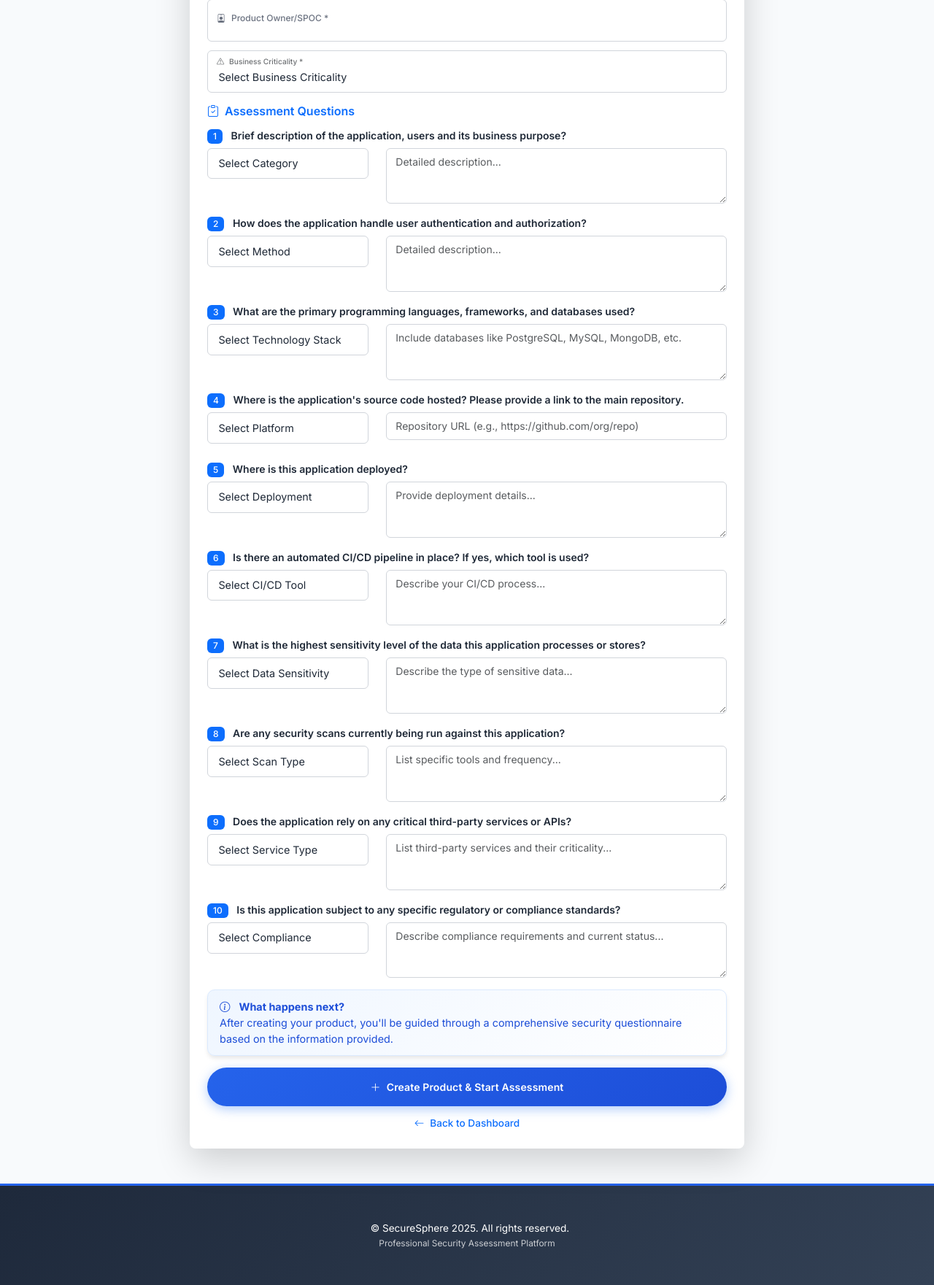
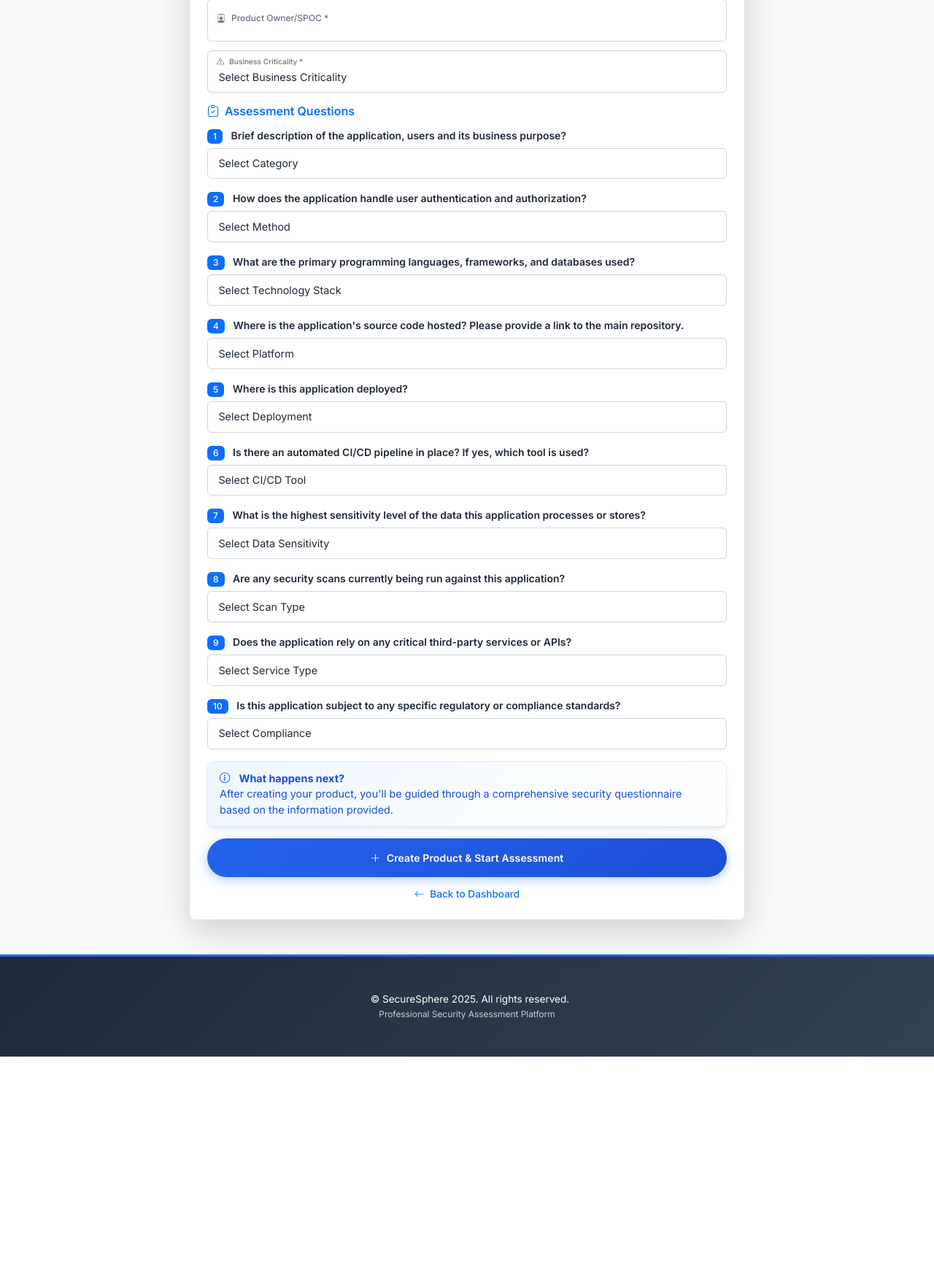
Before and after one commit to keham-10/mini, a Flask app: template kmkm/templates/add_product.html in a window 1280 px wide. Shown: the part 437-2198 px from the top of the page at 73% size. After the commit the page ends 1885 px from the top, so only its background shows below. Run offline with Flask 3, Linux system fonts and the light colour scheme; the template is opened without the code that fills it, so the values that code supplies are empty.

Commit message:
Refactor add_product.html form layout to simplify question sections (#29)
Co-authored-by: Cursor Agent <cursoragent@cursor.com>
Co-authored-by: laurenzo.randen <laurenzo.randen@freedrops.org>

```diff
--- a/kmkm/app.py
+++ b/kmkm/app.py
@@ -3901,51 +3901,6 @@ def get_question_status(response_id):
         'needs_client_response': response.needs_client_response
     })
 
-@app.route('/approve_from_chat/<int:chat_id>', methods=['POST'])
-@login_required('lead')
-def approve_from_chat(chat_id):
-    """Approve a question directly from the chat interface"""
-    chat = QuestionChat.query.get_or_404(chat_id)
-
-    # Verify lead can access this chat
-    lead = User.query.get(session['user_id'])
-    if not lead.can_access_client_data(chat.client_id):
-        flash('You are not authorized to approve this question.')
-        return redirect(url_for('dashboard'))
-
-    # Update response status to approved
-    response = chat.response
-    response.is_reviewed = True
-    response.is_approved = True
-    response.needs_client_response = False
-    response.review_status = 'approved'
-    response.updated_at = datetime.now(timezone.utc)
-
-    # Close the chat
-    chat.review_status = 'approved'
-    chat.is_active = False
-    chat.updated_at = datetime.now(timezone.utc)
-
-    # Add approval message to chat
-    approval_message = ChatMessage(
-        chat_id=chat_id,
-        sender_id=session['user_id'],
-        message_type='status_change',
-        content='✅ Question approved and finalized by lead',
-        is_read_by_client=False,
-        is_read_by_lead=True
-    )
-    db.session.add(approval_message)
-
-    db.session.commit()
-
-    # Recalculate scores
-    calculate_and_store_scores(response.product_id, response.user_id)
-    update_product_status(response.product_id, response.user_id)
-
-    flash('Question approved successfully!')
-    return redirect(url_for('question_chat', chat_id=chat_id))
-
 @app.route('/get_unread_notifications')
 @login_required()
 def get_unread_notifications():
--- a/kmkm/templates/add_product.html
+++ b/kmkm/templates/add_product.html
@@ -62,8 +62,7 @@
                                 <span class="badge bg-primary me-2">1</span>
                                 Brief description of the application, users and its business purpose?
                             </label>
-                            <div class="row">
-                                <div class="col-md-4 mb-2">
+                            <div class="mb-2">
                                 <select name="q1_category" class="form-select" id="q1Category">
                                     <option value="">Select Category</option>
                                     <option value="Web Application">Web Application</option>
@@ -73,11 +72,6 @@
                                     <option value="Database System">Database System</option>
                                     <option value="Other">Other</option>
                                 </select>
-                                </div>
-                                <div class="col-md-8">
-                                    <textarea name="q1_description" class="form-control" id="q1Description"
-                                              rows="3" placeholder="Detailed description..."></textarea>
-                                </div>
                             </div>
                             <div class="form-floating mt-2" id="q1OtherDiv" style="display: none;">
                                 <input type="text" name="q1_other" class="form-control" id="q1Other"
@@ -92,8 +86,7 @@
                                 <span class="badge bg-primary me-2">2</span>
                                 How does the application handle user authentication and authorization?
                             </label>
-                            <div class="row">
-                                <div class="col-md-4 mb-2">
+                            <div class="mb-2">
                                 <select name="q2_category" class="form-select" id="q2Category">
                                     <option value="">Select Method</option>
                                     <option value="SSO via SAML">SSO via SAML</option>
@@ -104,11 +97,6 @@
                                     <option value="Multi-factor Auth">Multi-factor Authentication</option>
                                     <option value="Other">Other</option>
                                 </select>
-                                </div>
-                                <div class="col-md-8">
-                                    <textarea name="q2_description" class="form-control" id="q2Description"
-                                              rows="3" placeholder="Detailed description..."></textarea>
-                                </div>
                             </div>
                             <div class="form-floating mt-2" id="q2OtherDiv" style="display: none;">
                                 <input type="text" name="q2_other" class="form-control" id="q2Other"
@@ -123,8 +111,7 @@
                                 <span class="badge bg-primary me-2">3</span>
                                 What are the primary programming languages, frameworks, and databases used?
                             </label>
-                            <div class="row">
-                                <div class="col-md-4 mb-2">
+                            <div class="mb-2">
                                 <select name="q3_category" class="form-select" id="q3Category">
                                     <option value="">Select Technology Stack</option>
                                     <option value="Java/Spring">Java/Spring</option>
@@ -136,11 +123,6 @@
                                     <option value="PHP/Laravel">PHP/Laravel</option>
                                     <option value="Other">Other</option>
                                 </select>
-                                </div>
-                                <div class="col-md-8">
-                                    <textarea name="q3_description" class="form-control" id="q3Description"
-                                              rows="3" placeholder="Include databases like PostgreSQL, MySQL, MongoDB, etc."></textarea>
-                                </div>
                             </div>
                             <div class="form-floating mt-2" id="q3OtherDiv" style="display: none;">
                                 <input type="text" name="q3_other" class="form-control" id="q3Other"
@@ -155,8 +137,7 @@
                                 <span class="badge bg-primary me-2">4</span>
                                 Where is the application's source code hosted? Please provide a link to the main repository.
                             </label>
-                            <div class="row">
-                                <div class="col-md-4 mb-2">
+                            <div class="mb-2">
                                 <select name="q4_category" class="form-select" id="q4Category">
                                     <option value="">Select Platform</option>
                                     <option value="GitHub">GitHub</option>
@@ -166,11 +147,6 @@
                                     <option value="Internal Git">Internal Git Server</option>
                                     <option value="Other">Other</option>
                                 </select>
-                                </div>
-                                <div class="col-md-8">
-                                    <input type="url" name="q4_description" class="form-control" id="q4Description"
-                                           placeholder="Repository URL (e.g., https://github.com/org/repo)">
-                                </div>
                             </div>
                             <div class="form-floating mt-2" id="q4OtherDiv" style="display: none;">
                                 <input type="text" name="q4_other" class="form-control" id="q4Other"
@@ -185,8 +161,7 @@
                                 <span class="badge bg-primary me-2">5</span>
                                 Where is this application deployed?
                             </label>
-                            <div class="row">
-                                <div class="col-md-4 mb-2">
+                            <div class="mb-2">
                                 <select name="q5_category" class="form-select" id="q5Category">
                                     <option value="">Select Deployment</option>
                                     <option value="On-premise">On-premise</option>
@@ -199,11 +174,6 @@
                                     <option value="Serverless">Serverless</option>
                                     <option value="Other">Other</option>
                                 </select>
-                                </div>
-                                <div class="col-md-8">
-                                    <textarea name="q5_description" class="form-control" id="q5Description"
-                                              rows="3" placeholder="Provide deployment details..."></textarea>
-                                </div>
                             </div>
                             <div class="form-floating mt-2" id="q5OtherDiv" style="display: none;">
                                 <input type="text" name="q5_other" class="form-control" id="q5Other"
@@ -218,8 +188,7 @@
                                 <span class="badge bg-primary me-2">6</span>
                                 Is there an automated CI/CD pipeline in place? If yes, which tool is used?
                             </label>
-                            <div class="row">
-                                <div class="col-md-4 mb-2">
+                            <div class="mb-2">
                                 <select name="q6_category" class="form-select" id="q6Category">
                                     <option value="">Select CI/CD Tool</option>
                                     <option value="Jenkins">Jenkins</option>
@@ -232,11 +201,6 @@
                                     <option value="No Pipeline">No Pipeline</option>
                                     <option value="Other">Other</option>
                                 </select>
-                                </div>
-                                <div class="col-md-8">
-                                    <textarea name="q6_description" class="form-control" id="q6Description"
-                                              rows="3" placeholder="Describe your CI/CD process..."></textarea>
-                                </div>
                             </div>
                             <div class="form-floating mt-2" id="q6OtherDiv" style="display: none;">
                                 <input type="text" name="q6_other" class="form-control" id="q6Other"
@@ -251,8 +215,7 @@
                                 <span class="badge bg-primary me-2">7</span>
                                 What is the highest sensitivity level of the data this application processes or stores?
                             </label>
-                            <div class="row">
-                                <div class="col-md-4 mb-2">
+                            <div class="mb-2">
                                 <select name="q7_category" class="form-select" id="q7Category">
                                     <option value="">Select Data Sensitivity</option>
                                     <option value="Public">Public</option>
@@ -264,11 +227,6 @@
                                     <option value="Financial">Financial Data</option>
                                     <option value="Other">Other</option>
                                 </select>
-                                </div>
-                                <div class="col-md-8">
-                                    <textarea name="q7_description" class="form-control" id="q7Description"
-                                              rows="3" placeholder="Describe the type of sensitive data..."></textarea>
-                                </div>
                             </div>
                             <div class="form-floating mt-2" id="q7OtherDiv" style="display: none;">
                                 <input type="text" name="q7_other" class="form-control" id="q7Other"
@@ -283,8 +241,7 @@
                                 <span class="badge bg-primary me-2">8</span>
                                 Are any security scans currently being run against this application?
                             </label>
-                            <div class="row">
-                                <div class="col-md-4 mb-2">
+                            <div class="mb-2">
                                 <select name="q8_category" class="form-select" id="q8Category">
                                     <option value="">Select Scan Type</option>
                                     <option value="SAST">SAST (Static Application Security Testing)</option>
@@ -295,11 +252,6 @@
                                     <option value="No Scans">No Security Scans</option>
                                     <option value="Other">Other</option>
                                 </select>
-                                </div>
-                                <div class="col-md-8">
-                                    <textarea name="q8_description" class="form-control" id="q8Description"
-                                              rows="3" placeholder="List specific tools and frequency..."></textarea>
-                                </div>
                             </div>
                             <div class="form-floating mt-2" id="q8OtherDiv" style="display: none;">
                                 <input type="text" name="q8_other" class="form-control" id="q8Other"
@@ -314,8 +266,7 @@
                                 <span class="badge bg-primary me-2">9</span>
                                 Does the application rely on any critical third-party services or APIs?
                             </label>
-                            <div class="row">
-                                <div class="col-md-4 mb-2">
+                            <div class="mb-2">
                                 <select name="q9_category" class="form-select" id="q9Category">
                                     <option value="">Select Service Type</option>
                                     <option value="Payment Processing">Payment Processing (Stripe, PayPal)</option>
@@ -327,11 +278,6 @@
                                     <option value="No Dependencies">No Critical Dependencies</option>
                                     <option value="Other">Other</option>
                                 </select>
-                                </div>
-                                <div class="col-md-8">
-                                    <textarea name="q9_description" class="form-control" id="q9Description"
-                                              rows="3" placeholder="List third-party services and their criticality..."></textarea>
-                                </div>
                             </div>
                             <div class="form-floating mt-2" id="q9OtherDiv" style="display: none;">
                                 <input type="text" name="q9_other" class="form-control" id="q9Other"
@@ -346,8 +292,7 @@
                                 <span class="badge bg-primary me-2">10</span>
                                 Is this application subject to any specific regulatory or compliance standards?
                             </label>
-                            <div class="row">
-                                <div class="col-md-4 mb-2">
+                            <div class="mb-2">
                                 <select name="q10_category" class="form-select" id="q10Category">
                                     <option value="">Select Compliance</option>
                                     <option value="GDPR">GDPR (General Data Protection Regulation)</option>
@@ -360,11 +305,6 @@
                                     <option value="No Compliance">No Specific Compliance</option>
                                     <option value="Other">Other</option>
                                 </select>
-                                </div>
-                                <div class="col-md-8">
-                                    <textarea name="q10_description" class="form-control" id="q10Description"
-                                              rows="3" placeholder="Describe compliance requirements and current status..."></textarea>
-                                </div>
                             </div>
                             <div class="form-floating mt-2" id="q10OtherDiv" style="display: none;">
                                 <input type="text" name="q10_other" class="form-control" id="q10Other"
```
Lines whose indentation alone changed are shown as unchanged.
